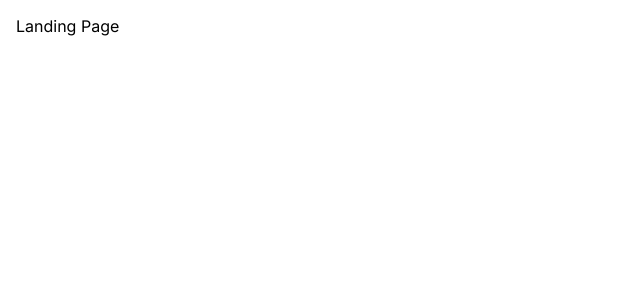
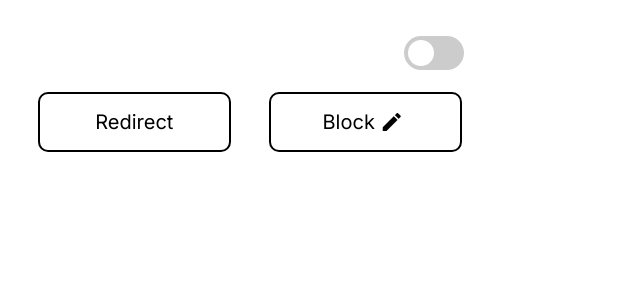
Before and after one commit to kiranp-bv/requestly, a Next.js app: page /rules in a window 1280 px wide. Shown: the top 300 px of the page, without its empty margins (0-640 px from the left). Built offline with nearby package versions, Linux system fonts and the light colour scheme.

Commit message:
Added landing page UI

```diff
--- a/package.json
+++ b/package.json
@@ -11,6 +11,7 @@
   },
   "dependencies": {
     "http-server": "^14.1.1",
+    "material-icons": "^1.13.12",
     "next": "14.0.0",
     "react": "^18",
     "react-dom": "^18"
--- /dev/null
+++ b/src/app/components/Switch/index.css
@@ -0,0 +1,59 @@
+.switch {
+    position: relative;
+    display: inline-block;
+    width: 60px;
+    height: 34px;
+  }
+
+  .switch input {
+    opacity: 0;
+    width: 0;
+    height: 0;
+  }
+
+  .slider {
+    position: absolute;
+    cursor: pointer;
+    top: 0;
+    left: 0;
+    right: 0;
+    bottom: 0;
+    background-color: #ccc;
+    -webkit-transition: .4s;
+    transition: .4s;
+  }
+
+  .slider:before {
+    position: absolute;
+    content: "";
+    height: 26px;
+    width: 26px;
+    left: 4px;
+    bottom: 4px;
+    background-color: white;
+    -webkit-transition: .4s;
+    transition: .4s;
+  }
+
+  input:checked + .slider {
+    background-color: #eb4321;
+  }
+
+  input:focus + .slider {
+    box-shadow: 0 0 1px #eb4321;
+  }
+
+  input:checked + .slider:before {
+    -webkit-transform: translateX(26px);
+    -ms-transform: translateX(26px);
+    transform: translateX(26px);
+  }
+
+  /* Rounded sliders */
+  .slider.round {
+    border-radius: 34px;
+  }
+
+  .slider.round:before {
+    border-radius: 50%;
+  }
--- /dev/null
+++ b/src/app/components/Switch/index.js
@@ -0,0 +1,17 @@
+import "./index.css"
+import { useState } from "react"
+export default () => {
+    const [enabled, setSwitch] = useState(false)
+    const handleSwitch = () => {
+        setSwitch(!enabled)
+    }
+    return (
+        <div>
+            <label className="switch">
+                <input type="checkbox" checked={enabled} onChange={handleSwitch}></input>
+                <span className="slider round"></span>
+            </label>
+
+        </div>
+    )
+}
--- /dev/null
+++ b/src/app/rules/index.css
@@ -0,0 +1,55 @@
+.main-section {
+    width: 100%;
+    height: 100%;
+    /* background-color: aqua; */
+    padding: 20px;
+}
+
+.switch-section {
+    display: flex;
+    justify-content: end;
+}
+
+.rules-section {
+    display: flex;
+    justify-content: space-between;
+    margin-top: 20px;
+}
+
+.rule-section {
+    width: 45%;
+    border: 2px solid;
+    margin: 2px;
+    padding: 3px;
+    height: 60px;
+    display: flex;
+    align-items: center;
+    justify-content: center;
+    border-radius: 10px;
+}
+
+.rule-section:hover {
+    background-color: #f4f4f4;
+    border-radius: 13px;
+    border: 3px solid #eb4321;
+}
+
+.rule-label {
+    font-size: 20px;
+}
+
+.edit-icon {
+    margin: 5px;
+    cursor: pointer;
+}
+
+
+.popup {
+    z-index: 1;
+    position: absolute;
+    width: 100%;
+    background-color: black;
+    height: 100%;
+    top: 0;
+    opacity: 0.2;
+}
--- a/src/app/rules/page.js
+++ b/src/app/rules/page.js
@@ -1,7 +1,50 @@
+'use client';
+import Switch from '../components/Switch'
+import './index.css'
+import 'material-icons/iconfont/material-icons.css'
+import { useState } from 'react'
 export default () => {
+    const [blockEdit, setBlockEdit] = useState(true)
+    const [redirectEdit, setRedirectEdit] = useState(false)
+
+    const handleEditHover = (type, hover) => {
+        switch(type) {
+            case 'block':
+                setBlockEdit(hover)
+                break;
+            case 'redirect':
+                setRedirectEdit(hover)
+                break;
+        }
+    }
     return (
-        <div className='main-section'>
-            Landing Page
+        <div>
+            <div className='main-section'>
+                <div className='switch-section'>
+                    <Switch/>
+                </div>
+                <div className='rules-section'>
+                    <div className='redirect rule-section' onMouseEnter={() => handleEditHover('redirect', true)} onMouseLeave={() => handleEditHover('redirect', false)}>
+                        <span className='rule-label'>
+                            Redirect
+                        </span>
+                        {
+                            redirectEdit &&
+                            <span className="material-icons edit-icon">edit</span>
+
+                        }
+                    </div>
+                    <div className='block rule-section' onMouseEnter={() => handleEditHover('block', true)} onMouseLeave={() => handleEditHover('block', false)}>
+                        <span className='rule-label'>
+                            Block
+                        </span>
+                        {
+                            blockEdit &&
+                            <span className="material-icons edit-icon">edit</span>
+                        }
+                    </div>
+                </div>
+            </div>
         </div>
     )
 }
```
Also changed, not shown: 1 other file (tests, documents, lock files or other folders).
